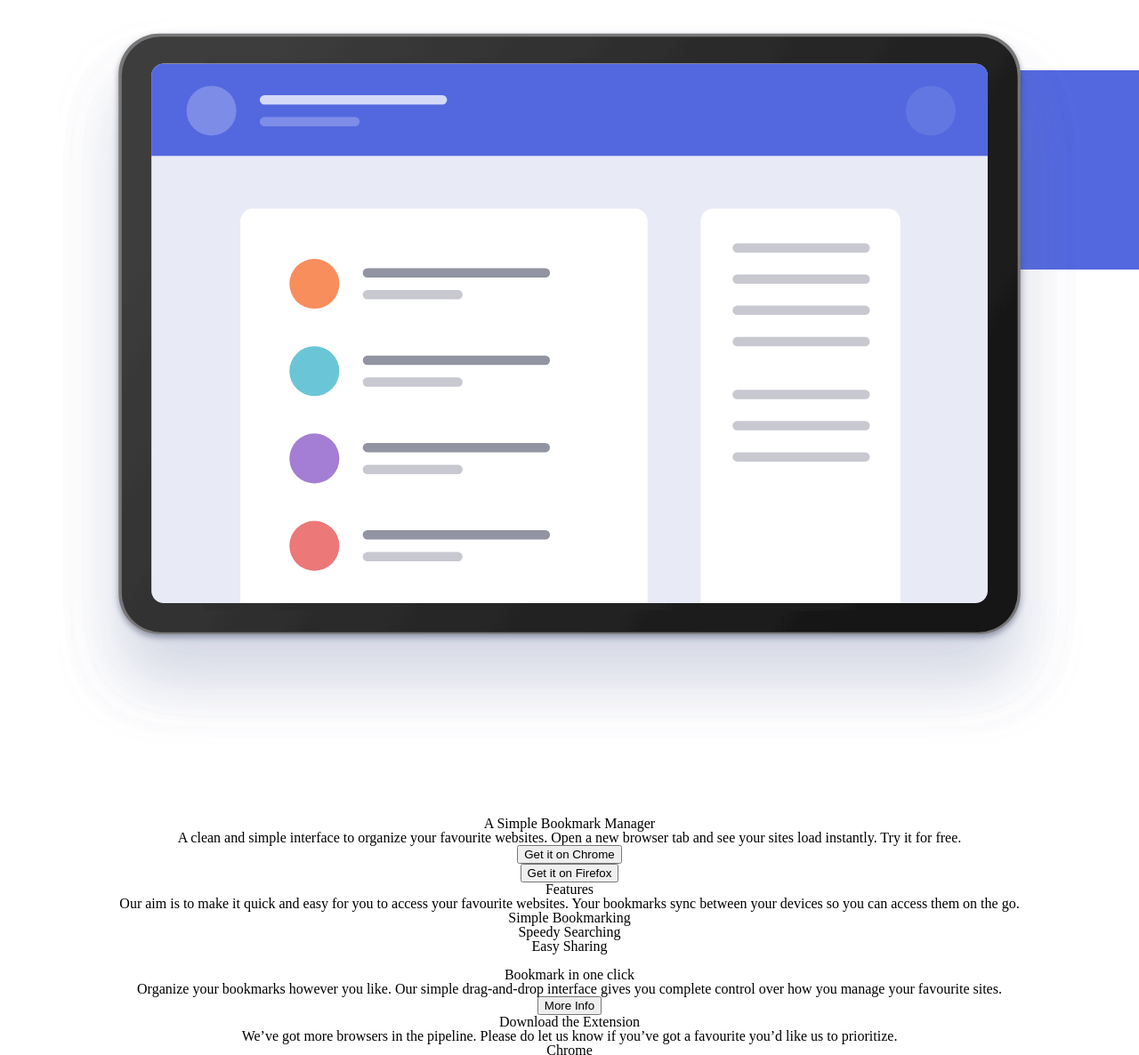
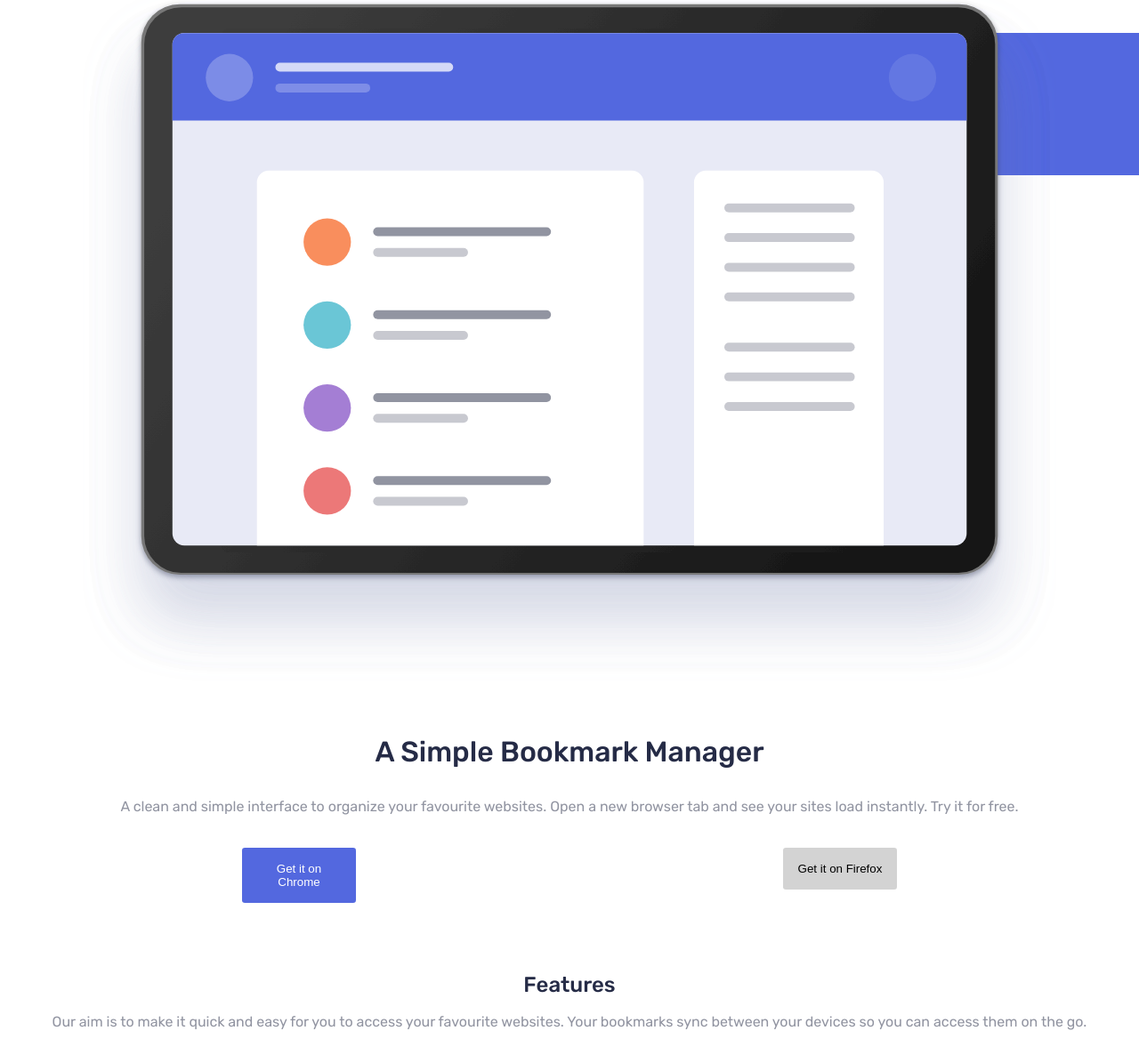
Before and after one commit to chingu-voyages/v10-toucans-team-04, a plain HTML site: page index.html in a window 1280 px wide. Shown: the part 97-1283 px from the top of the page at 89% size. Drawn offline with Linux system fonts and the light colour scheme.

Commit message:
added body copy styling and adjusted the rem sizing structure

```diff
--- a/css/style.css
+++ b/css/style.css
@@ -1,12 +1,5 @@
-html {
-  margin: 0;
-	padding: 0;
-	border: 0;
-	font-size: 10px;
-	font: inherit;
-	vertical-align: baseline;}
 
-body, div, span, applet, object, iframe,
+html, body, div, span, applet, object, iframe,
 h1, h2, h3, h4, h5, h6, p, blockquote, pre,
 a, abbr, acronym, address, big, cite, code,
 del, dfn, em, img, ins, kbd, q, s, samp,
@@ -22,9 +15,10 @@ time, mark, audio, video {
 	margin: 0;
 	padding: 0;
 	border: 0;
-	font-size: 100%;
+	font-size: 10px;
 	font: inherit;
-	vertical-align: baseline;
+  vertical-align: baseline;
+  line-height: 1;
 }
 /* HTML5 display-role reset for older browsers */
 article, aside, details, figcaption, figure,
@@ -32,8 +26,8 @@ footer, header, hgroup, menu, nav, section {
 	display: block;
 }
 body {
-  line-height: 1;
   max-width: 100%;
+  font-family: 'Rubik', sans-serif;
 }
 ol, ul {
 	list-style: none;
@@ -48,6 +42,8 @@ ol, ul {
   --soft-blue: hsl(231, 69%, 60%);
   --soft-red: hsl(0, 94%, 66%);
 
+
+
 }
 
 /*END VARIABLES*/
@@ -56,7 +52,7 @@ ol, ul {
 header {
   background: white;
   display: flex;
-  margin-bottom: 3rem;
+  margin-bottom: 1rem;
 }
 
 .logo {
@@ -84,8 +80,7 @@ header {
 .nav-toggle {
   z-index: 10;
   margin-left: auto;
-  padding-right: 3rem ;
-
+  padding-right: 2rem ;
 }
 
 .main-nav{
@@ -115,6 +110,7 @@ header {
 
 main {
   text-align: center;
+  padding: 0 2rem;
 }
 
 .hero-section {
@@ -122,7 +118,7 @@ main {
 }
 
 .hero-figure {
-  margin-bottom: 5rem;
+  margin-bottom: 4rem;
   display: flex;
   flex-direction: column;
 }
@@ -133,16 +129,59 @@ main {
   margin: 0 auto;
 }
 
-.background-shape {
+.background-shape-right {
   position: absolute;
   z-index: -2;
   width: 80%;
-  height: 14rem;
+  height: 20%;
   right: 0;
-  top: 22%;
+  margin-top: 3rem;
   background-color: var(--soft-blue);
   border-top-left-radius: 5rem;
   border-bottom-left-radius: 5rem;
+}
+
+ .hero-text h1 {
+  font-weight: 500;
+  font-size: 2rem;
+  color: var(--very-dark-blue);
+  margin-bottom: 2rem;
+}
+
+p {
+  font-size: 1rem;
+  font-weight: 400;
+  color: var(--grayish-blue);
+  line-height: 1.75;
+  margin-bottom: 2rem;
+}
+
+.hero-btn-list {
+  display: flex;
+  flex-direction: row;
+  justify-content: space-around;
+  margin-bottom: 5rem;
+}
+
+.hero-btn {
+  padding: 1rem;
+  background-color: lightgray;
+  border: none;
+  border-radius: .2rem;
+  width: 8rem;
+  font-weight: 500;
+}
+
+.hero-btn-list-item:first-child button{
+  background-color: var(--soft-blue);
+  color: white;
+}
+
+h3 {
+  font-weight: 500;
+  font-size: 1.5rem;
+  color: var(--very-dark-blue);
+  margin-bottom: 1rem;
 }
 
 
--- a/index.html
+++ b/index.html
@@ -12,6 +12,7 @@
   <title>Bookmark landing page</title>
   <meta name="description" content="">
   <meta name="viewport" content="width=device-width, initial-scale=1">
+  <link href="https://fonts.googleapis.com/css?family=Rubik:400,500&display=swap" rel="stylesheet">
   <link rel="icon" type="image/png" sizes="32x32" href="./images/favicon-32x32.png">
   <link rel="stylesheet" href="css/style.css">
 </head>
@@ -72,7 +73,7 @@
     <section class="hero-section">
       <figure class="hero-figure">
         <img src="img/illustration-hero.svg" id="hero-img" class="hero-image" >
-        <div class="background-shape"></div>
+        <div class="background-shape-right"></div>
       </figure>
 
       <div class="hero-text">
@@ -81,13 +82,15 @@
           browser tab and see your sites load instantly. Try it for free.</p>
       </div>
 
-      <div class="hero-btn">
-        <button>Get it on Chrome</button>
-      </div>
+      <ul class="hero-btn-list">
+      <li class="hero-btn-list-item">
+        <button class="hero-btn">Get it on Chrome</button>
+      </li>
 
-      <div class="hero-btn">
-        <button> Get it on Firefox</button>
-      </div>
+      <li class="hero-btn-list-item">
+        <button class="hero-btn"> Get it on Firefox</button>
+      </li>
+    </ul>
     </section>
 
 
```
